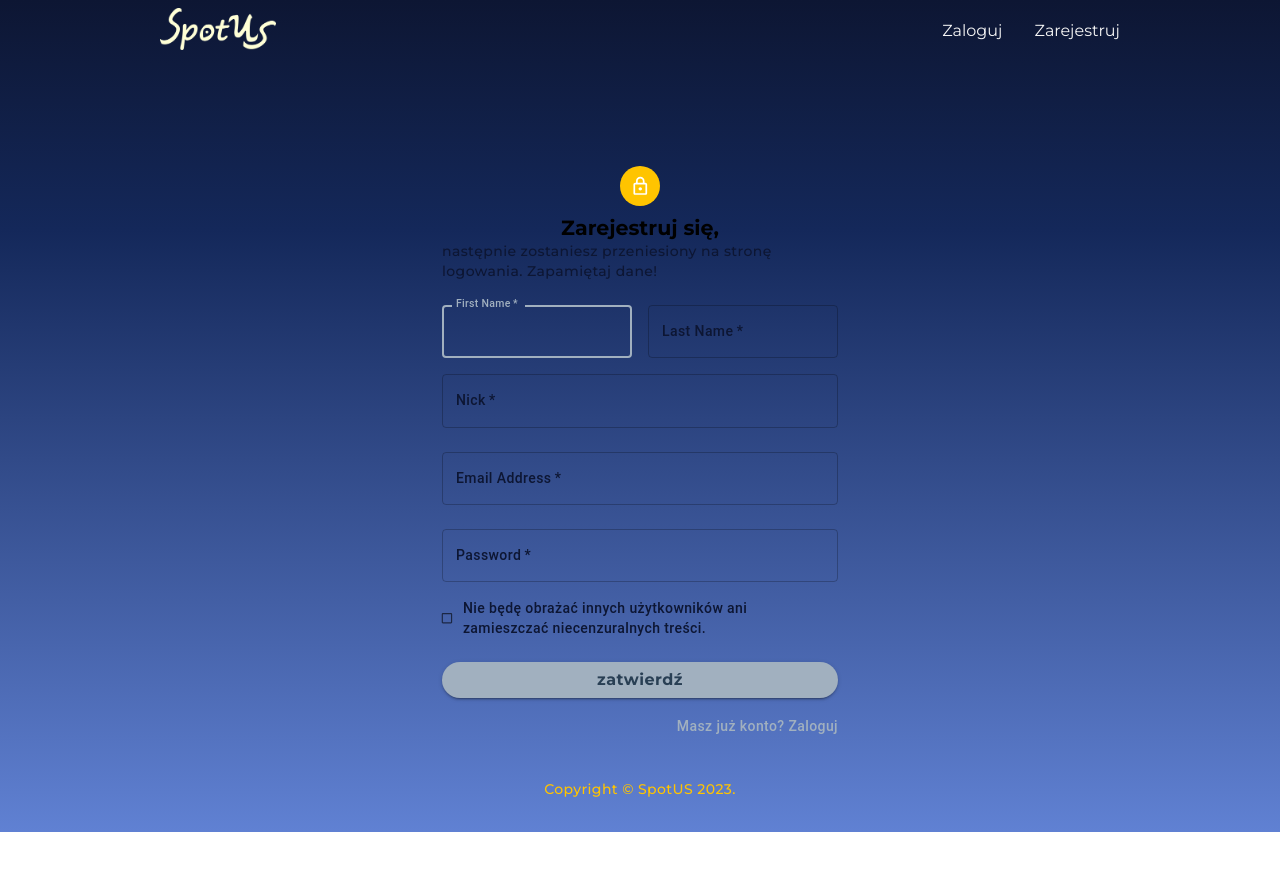
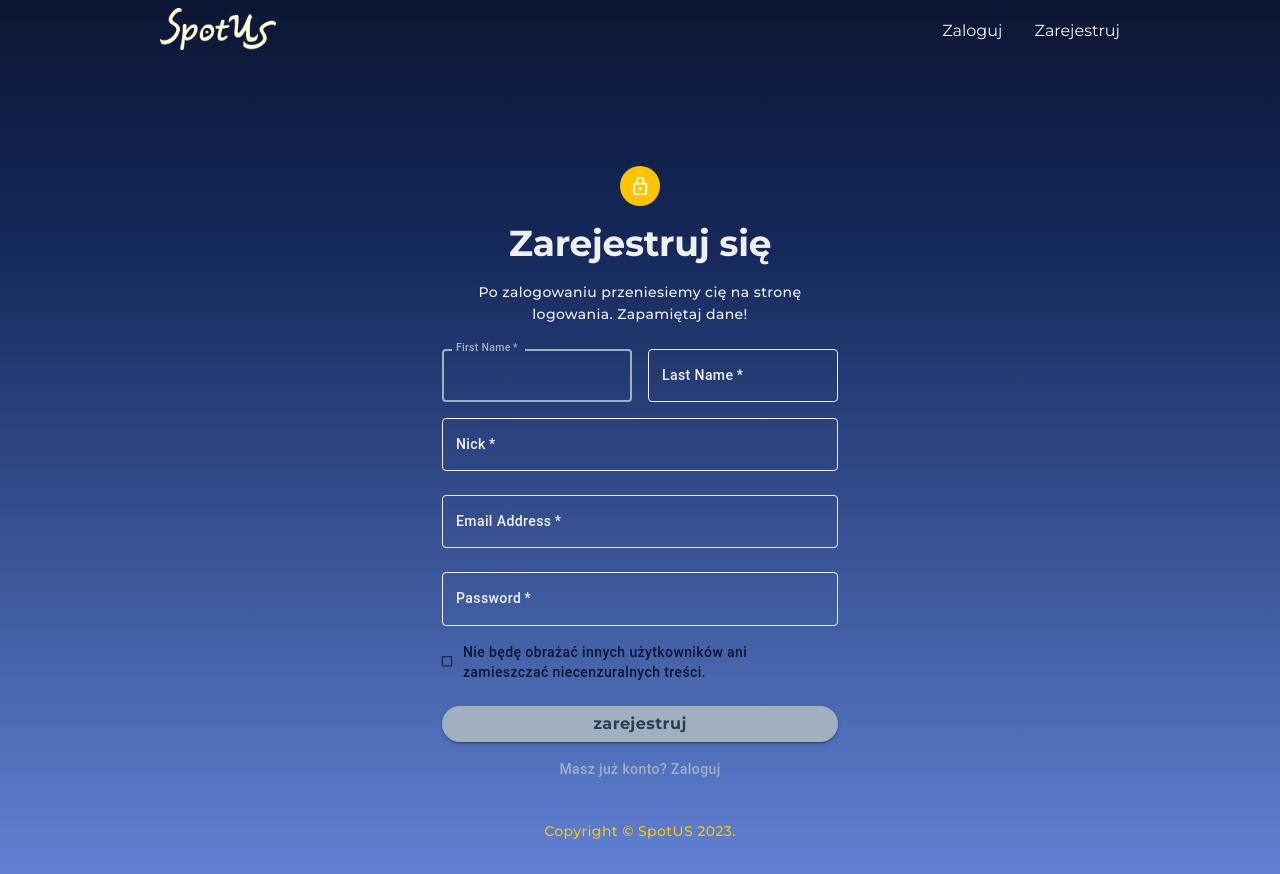
Before and after one commit to krisuv/SpotUS, a React (Vite) app in the folder frontend/: page /register in a window 1280 px wide. Before the commit the page ends 832 px from the top, so only its background shows below. Built offline with nearby package versions, Linux system fonts and the light colour scheme.

Commit message:
[FE]styles: create adding post fn

```diff
--- /dev/null
+++ b/frontend/src/components/Navbar/HamburgerMenu/HamburgerMenu.styles.ts
@@ -0,0 +1,15 @@
+import {styled, MenuItem as MuiMenuItem, Menu as MuiMenu} from '@mui/material';
+
+export const MenuItem = styled(MuiMenuItem)(({theme}) => ({
+    '& a': {
+        textDecoration: 'none',
+        fontWeight: '700',
+        color: theme.palette.text.dark,
+    }
+}));
+
+export const Menu = styled(MuiMenu)(({theme}) => ({
+    '& .MuiPaper-root': {
+        backgroundColor: theme.palette.background.grey
+    },
+}));
--- a/frontend/src/components/Navbar/HamburgerMenu/HamburgerMenu.tsx
+++ b/frontend/src/components/Navbar/HamburgerMenu/HamburgerMenu.tsx
@@ -1,11 +1,12 @@
 import React, { useContext, useMemo, useState } from 'react';
-import { IconButton, Menu, MenuItem } from '@mui/material';
+import { IconButton } from '@mui/material';
 import { prepareNavLinks } from '../Navbar.helpers';
 import { ILink } from '../Navbar.types';
 import { NavLink } from 'react-router-dom';
 import MenuIcon from '@mui/icons-material/Menu';
 import { deleteUserJwt } from '../../../utils/deleteUserJwt';
 import { UserContext } from '../../../context';
+import { MenuItem, Menu } from './HamburgerMenu.styles';
 
 interface IHamburgerMenu {
   userData: any;
--- a/frontend/src/components/Post/Post.tsx
+++ b/frontend/src/components/Post/Post.tsx
@@ -15,7 +15,8 @@ import {
   Wrapper,
   CommentsContainer,
   CancelIcon,
-  UpperWrapper
+  UpperWrapper,
+    Username
 } from './Post.styles';
 import { IComment } from '../Comment/Comment.types';
 import mockCommentsJson from '../../mocks/Comment.mocks.json';
@@ -99,7 +100,7 @@ const Post = (props: IPost): JSX.Element => {
           <UpperWrapper>
             <UserInfo>
               <Typography variant='h4'>@{tag}</Typography>
-              <Typography variant='h3'>{username}</Typography>
+              <Username variant='h3'>{username}</Username>
             </UserInfo>
             <Typography>{content}</Typography>
           </UpperWrapper>
--- a/frontend/src/pages/Login/Login.tsx
+++ b/frontend/src/pages/Login/Login.tsx
@@ -2,7 +2,6 @@ import React, { useContext, useState } from 'react';
 import Avatar from '@mui/material/Avatar';
 import Button from '@mui/material/Button';
 import CssBaseline from '@mui/material/CssBaseline';
-import TextField from '@mui/material/TextField';
 import FormControlLabel from '@mui/material/FormControlLabel';
 import Checkbox from '@mui/material/Checkbox';
 import Link from '@mui/material/Link';
@@ -17,6 +16,7 @@ import { useNavigate } from 'react-router-dom';
 import { ILoginUser } from '../../types';
 import { UserContext } from '../../context';
 import { ErrorMessage } from '../Register/Register.styles';
+import { TextField } from '../../styles/commonStyles';
 
 const Login = (): JSX.Element => {
   const navigate = useNavigate();
@@ -57,10 +57,10 @@ const Login = (): JSX.Element => {
             alignItems: 'center',
           }}
         >
-          <Avatar sx={{ m: 1, bgcolor: 'secondary.main' }}>
+          <Avatar sx={{ m: 1, bgcolor: 'secondary.main', width: 40, height: 40 }}>
             <LockOutlinedIcon />
           </Avatar>
-          <Typography variant="h5">
+          <Typography variant="h2">
             Zaloguj
           </Typography>
           <Box component="form" onSubmit={handleLogin} sx={{ mt: 1 }}>
@@ -79,14 +79,14 @@ const Login = (): JSX.Element => {
               required
               fullWidth
               name="password"
-              label="Password"
+              label="Hasło"
               type="password"
               id="password"
               autoComplete="current-password"
             />
             <FormControlLabel
               control={<Checkbox value="remember" color="primary" />}
-              label="Remember me"
+              label="Zapamiętaj mnie"
             />
             <ErrorMessage>{errorMessage}</ErrorMessage>
             <Button
@@ -98,13 +98,9 @@ const Login = (): JSX.Element => {
             >
               Zaloguj
             </Button>
-            <Grid container>
-              <Grid item>
-                <Link href="/register" variant="body2">
-                  Nie masz konta? Zarejestruj się!
-                </Link>
-              </Grid>
-            </Grid>
+            <Link href="/register" variant="body2" style={{textAlign: 'center', display: 'block'}}>
+              Nie masz konta? Zarejestruj się!
+            </Link>
           </Box>
         </Box>
         <Copyright sx={{ mt: 8, mb: 4 }} />
--- a/frontend/src/pages/MainPage/MainPage.tsx
+++ b/frontend/src/pages/MainPage/MainPage.tsx
@@ -42,7 +42,7 @@ const MainPage = (): JSX.Element => {
     <GridWrapper
       container
       justifyContent={'center'}
-      columnSpacing={{ md: 5, lg: 10 }}
+      columnSpacing={{ md: 5, lg: 10}}
       rowSpacing={{ xs: 4, sm: 6, md: 10 }}
     >
       <Wall item md={6}>
@@ -54,7 +54,7 @@ const MainPage = (): JSX.Element => {
           ))
         }
       </Wall>
-      <StickySidebar item md={4}>
+      <StickySidebar item md={6} lg={5}>
         <Typography variant='h2'>Zobacz, co cię ominęło w tym tygodniu!</Typography>
         {
           sponsoredPosts.map(post => (
--- a/frontend/src/pages/Profile/Profile.styles.ts
+++ b/frontend/src/pages/Profile/Profile.styles.ts
@@ -8,46 +8,6 @@ export const UserData = styled('form')(({ theme }) => ({
   marginTop: theme.spacing(6)
 }));
 
-export const TextField = styled(MuiTextField)(({ theme }) => ({
-  maxWidth: 300,
-  borderRadius: theme.spacing(1),
-  '& .MuiOutlinedInput-root': {
-    '& fieldset': {
-      borderColor: theme.palette.text.light,
-      // backgroundColor: theme.palette.common.orange
-    },
-    '&:hover fieldset': {
-      borderColor: theme.palette.secondary.dark,
-    },
-    // '& .Mui-focused fieldset': {
-    //   borderColor: theme.palette.text.light,
-    // },
-    '& .MuiSvgIcon-root': {
-      color: theme.palette.text.light,
-      fill: theme.palette.text.light,
-    },
-    '& .MuiAutocomplete-endAdornment': {
-      color: theme.palette.text.light,
-      fill: theme.palette.text.light,
-    },
-  },
-  '& input': {
-    color: theme.palette.text.light,
-  },
-  '& label': {
-    color: theme.palette.text.light,
-  },
-  '& input::placeholder': {
-    color: theme.palette.text.light,
-  },
-  '& .MuiAutocomplete-tag': {
-    backgroundColor: theme.palette.text.light
-  },
-  // '& .Mui-focused .MuiOutlinedInput-notchedOutline': {
-  //   border: `2px solid ${theme.palette.text.orange} !important`
-  // },
-}));
-
 export const Container = styled(Box)(({ theme }) => ({
   height: '100vh',
   [theme.breakpoints.up('md')]: {
--- a/frontend/src/pages/Profile/Profile.tsx
+++ b/frontend/src/pages/Profile/Profile.tsx
@@ -1,6 +1,5 @@
 import React from 'react';
-import { Heading } from '../../styles/commonStyles';
-import { TextField } from './Profile.styles';
+import {Heading, TextField} from '../../styles/commonStyles';
 import { UserData, Container } from './Profile.styles';
 
 const Profile = (): JSX.Element => {
--- a/frontend/src/pages/Register/Register.tsx
+++ b/frontend/src/pages/Register/Register.tsx
@@ -1,19 +1,14 @@
 import React, { useState } from 'react';
-import Avatar from '@mui/material/Avatar';
-import Button from '@mui/material/Button';
-import TextField from '@mui/material/TextField';
+import {Avatar, Button, Link, Grid, Box, Typography } from '@mui/material'
 import FormControlLabel from '@mui/material/FormControlLabel';
 import Checkbox from '@mui/material/Checkbox';
-import Link from '@mui/material/Link';
-import Grid from '@mui/material/Grid';
-import Box from '@mui/material/Box';
 import LockOutlinedIcon from '@mui/icons-material/LockOutlined';
-import Typography from '@mui/material/Typography';
 import Wrapper from '@mui/material/Container';
 import { Copyright } from '../../components';
 import { useNavigate } from 'react-router-dom';
 import { createUser } from '../../api/User.api';
 import { ErrorMessage } from './Register.styles';
+import {TextField} from '../../styles/commonStyles';
 
 
 const Register = (): JSX.Element => {
@@ -55,14 +50,14 @@ const Register = (): JSX.Element => {
             alignItems: 'center',
           }}
         >
-          <Avatar sx={{ m: 1, bgcolor: 'secondary.main' }}>
+          <Avatar sx={{ m: 1, bgcolor: 'secondary.main', width: 40, height: 40 }}>
             <LockOutlinedIcon />
           </Avatar>
-          <Typography component="h1" variant="h5">
-            Zarejestruj się,
+          <Typography component="h1" variant="h2">
+            Zarejestruj się
           </Typography>
-          <Typography variant='body1'>
-            następnie zostaniesz przeniesiony na stronę logowania. Zapamiętaj dane!
+          <Typography variant='body2' sx={{textAlign: 'center'}}>
+            Po zalogowaniu przeniesiemy cię na stronę logowania. Zapamiętaj dane!
           </Typography>
           <Box component="form" onSubmit={handleRegister} sx={{ mt: 3 }}>
             <Grid container spacing={2}>
@@ -124,7 +119,7 @@ const Register = (): JSX.Element => {
               </Grid>
               <Grid item xs={12}>
                 <FormControlLabel
-                  control={<Checkbox value="allowExtraEmails" color="primary" />}
+                  control={<Checkbox value="allowExtraEmails" color="secondary" />}
                   label="Nie będę obrażać innych użytkowników ani zamieszczać niecenzuralnych treści."
                 />
               </Grid>
@@ -135,15 +130,11 @@ const Register = (): JSX.Element => {
               variant="contained"
               sx={{ mt: 3, mb: 2 }}
             >
-              Zatwierdź
+              Zarejestruj
             </Button>
-            <Grid container justifyContent="flex-end">
-              <Grid item>
-                <Link href="/login" variant="body2">
-                  Masz już konto? Zaloguj
-                </Link>
-              </Grid>
-            </Grid>
+            <Link href="/login" variant="body2" style={{textAlign: 'center', display: 'block', fontWeight: 700}}>
+              Masz już konto? Zaloguj
+            </Link>
           </Box>
         </Box>
         <Copyright sx={{ mt: 5 }} />
--- a/frontend/src/styles/commonStyles.ts
+++ b/frontend/src/styles/commonStyles.ts
@@ -1,4 +1,12 @@
-import { styled, TextareaAutosize, Button as MuiButton, Box, Grid, Typography } from '@mui/material';
+import {
+  styled,
+  TextareaAutosize,
+  Button as MuiButton,
+  Box,
+  Grid,
+  Typography,
+  TextField as MuiTextField
+} from '@mui/material';
 import SendIcon from '@mui/icons-material/Send';
 
 export const GridWrapper = styled(Grid)(() => ({
@@ -56,3 +64,43 @@ export const Heading = styled(Typography)(({ theme }) => ({
     fontSize: 40
   },
 }));
+
+export const TextField = styled(MuiTextField)(({ theme }) => ({
+  maxWidth: 400,
+  borderRadius: theme.spacing(1),
+  '& .MuiOutlinedInput-root': {
+    '& fieldset': {
+      borderColor: theme.palette.text.light,
+      // backgroundColor: theme.palette.common.orange
+    },
+    '&:hover fieldset': {
+      borderColor: theme.palette.secondary.dark,
+    },
+    // '& .Mui-focused fieldset': {
+    //   borderColor: theme.palette.text.light,
+    // },
+    '& .MuiSvgIcon-root': {
+      color: theme.palette.text.light,
+      fill: theme.palette.text.light,
+    },
+    '& .MuiAutocomplete-endAdornment': {
+      color: theme.palette.text.light,
+      fill: theme.palette.text.light,
+    },
+  },
+  '& input': {
+    color: theme.palette.text.light,
+  },
+  '& label': {
+    color: theme.palette.text.light,
+  },
+  '& input::placeholder': {
+    color: theme.palette.text.light,
+  },
+  '& .MuiAutocomplete-tag': {
+    backgroundColor: theme.palette.text.light
+  },
+  // '& .Mui-focused .MuiOutlinedInput-notchedOutline': {
+  //   border: `2px solid ${theme.palette.text.orange} !important`
+  // },
+}));
```
Also changed, not shown: frontend/src/components/Post/Post.styles.ts (+4 -3 lines).
